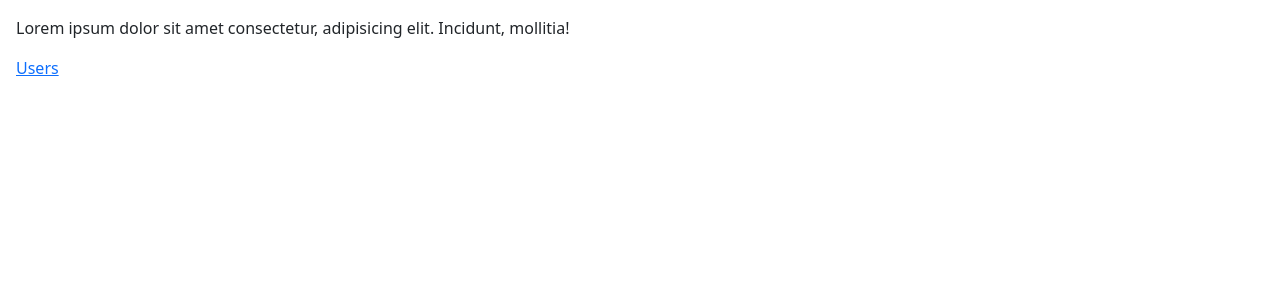
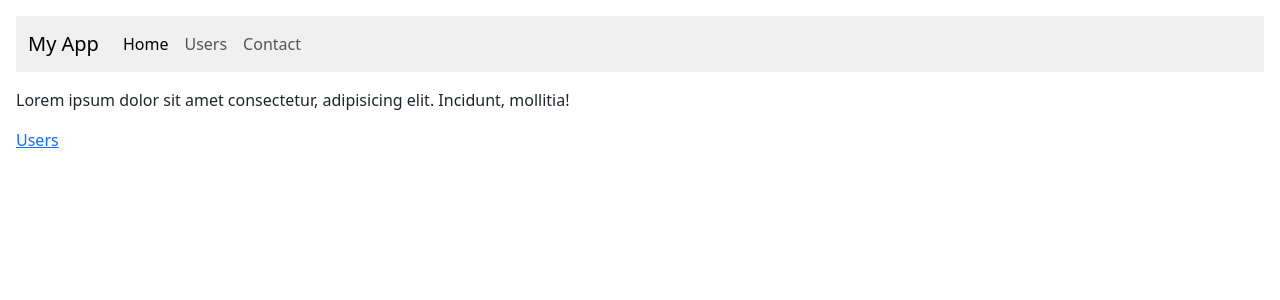
Before and after one commit to mohammadfallah7/react-qbc-advance, a React (Vite) app: page / in a window 1280 px wide. Shown: the top 300 px of the page. Built offline with nearby package versions, Linux system fonts and the light colour scheme.

Commit message:
feat: :sparkles: Implement nested route

```diff
--- a/src/react-router/Layout.tsx
+++ b/src/react-router/Layout.tsx
@@ -1,10 +1,13 @@
-import NavBar from "./Navbar";
+import { Outlet } from "react-router";
+import NavBar from "./NavBar";
 
 const Layout = () => {
   return (
     <>
       <NavBar />
-      <div id="main"></div>
+      <div id="main">
+        <Outlet />
+      </div>
     </>
   );
 };
--- a/src/react-router/NavBar.tsx
+++ b/src/react-router/NavBar.tsx
@@ -1,3 +1,5 @@
+import { Link } from "react-router";
+
 const NavBar = () => {
   return (
     <nav
@@ -5,20 +7,25 @@ const NavBar = () => {
       style={{ background: "#f0f0f0", marginBottom: "1rem" }}
     >
       <div className="container-fluid">
-        <a className="navbar-brand" href="#">
+        <Link className="navbar-brand" to="/">
           My App
-        </a>
+        </Link>
         <div className="collapse navbar-collapse" id="navbarNav">
           <ul className="navbar-nav">
             <li className="nav-item">
-              <a className="nav-link active" href="#">
+              <Link className="nav-link active" to="/">
                 Home
-              </a>
+              </Link>
             </li>
             <li className="nav-item">
-              <a className="nav-link" href="#">
+              <Link className="nav-link" to="/users">
                 Users
-              </a>
+              </Link>
+            </li>
+            <li className="nav-item">
+              <Link className="nav-link" to="/contact">
+                Contact
+              </Link>
             </li>
           </ul>
         </div>
--- a/src/react-router/router.tsx
+++ b/src/react-router/router.tsx
@@ -3,12 +3,19 @@ import HomePage from "./HomePage";
 import UserListPage from "./UserListPage";
 import ContactPage from "./ContactPage";
 import UserDetailPage from "./UserDetailsPage";
+import Layout from "./Layout";
 
 const router = createBrowserRouter([
-  { path: "/", Component: HomePage },
-  { path: "/users", Component: UserListPage },
-  { path: "/contact", Component: ContactPage },
-  { path: "/users/:id", Component: UserDetailPage },
+  {
+    path: "/",
+    Component: Layout,
+    children: [
+      { index: true, Component: HomePage },
+      { path: "users", Component: UserListPage },
+      { path: "contact", Component: ContactPage },
+      { path: "users/:id", Component: UserDetailPage },
+    ],
+  },
 ]);
 
 export default router;
```
